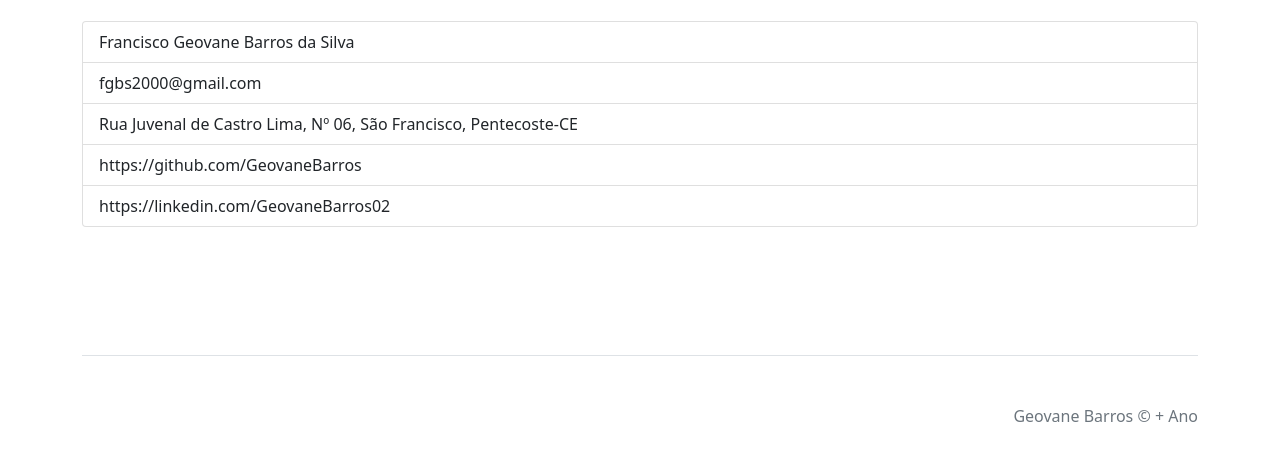
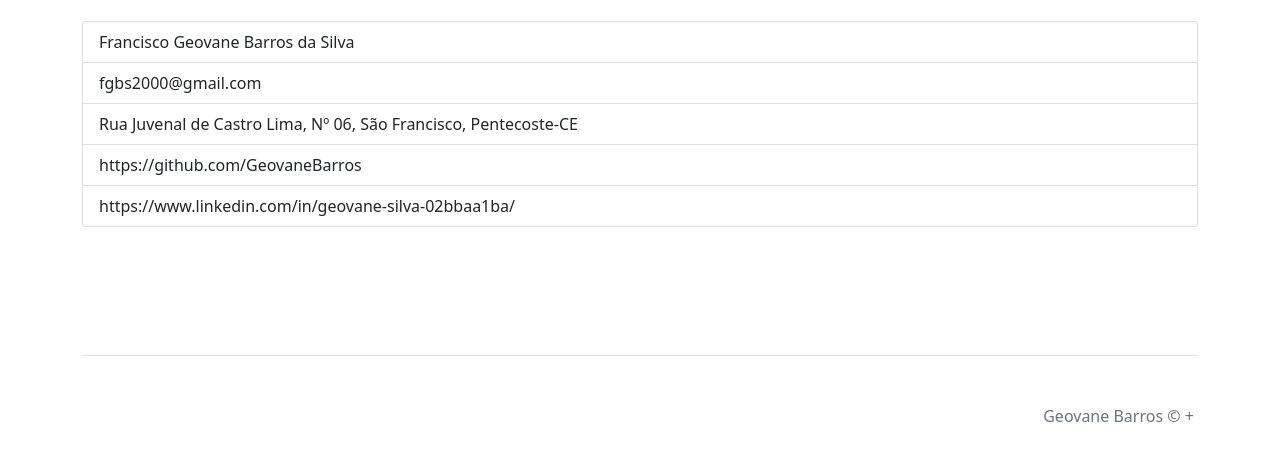
Before and after one commit to GeovaneBarros/E-Soft_Teste, a Django app: page /index in a window 1280 px wide. Shown: the part 163-624 px from the top of the page. Run offline with Django 3.2, Linux system fonts and the light colour scheme.

Commit message:
Atualizando linkedin

```diff
--- a/core/templates/index.html
+++ b/core/templates/index.html
@@ -45,7 +45,7 @@
                 <li class="list-group-item">fgbs2000@gmail.com</li>
                 <li class="list-group-item">Rua Juvenal de Castro Lima, Nº 06, São Francisco, Pentecoste-CE</li>
                 <li class="list-group-item">https://github.com/GeovaneBarros</li>
-                <li class="list-group-item">https://linkedin.com/GeovaneBarros02</li>
+                <li class="list-group-item">https://www.linkedin.com/in/geovane-silva-02bbaa1ba/</li>
             </ul>
         </div>
     </div>
@@ -54,8 +54,15 @@
     <div class="container" id = "rodape">
         <footer class="pt-4 my-md-5 pt-md-5 border-top">
             <p class="text-end text-muted">
-                Geovane Barros © + Ano
+                Geovane Barros © + <label id="ano"  onload="ano()"></label>
             </p>
         </footer>
      </div>
+
+    <script>
+        function ano()
+            {
+            document.write(new Date().getFullYear());
+            }
+    </script>
 {% endblock %}
--- a/core/templates/produto.html
+++ b/core/templates/produto.html
@@ -100,10 +100,6 @@
 
 
 
-
-
-
-
     <script src="https://ajax.googleapis.com/ajax/libs/jquery/3.5.1/jquery.min.js"></script>
     <script type="text/javascript" src="https://cdn.datatables.net/v/bs4/jq-3.3.1/dt-1.10.24/datatables.min.js"></script>
 
```
